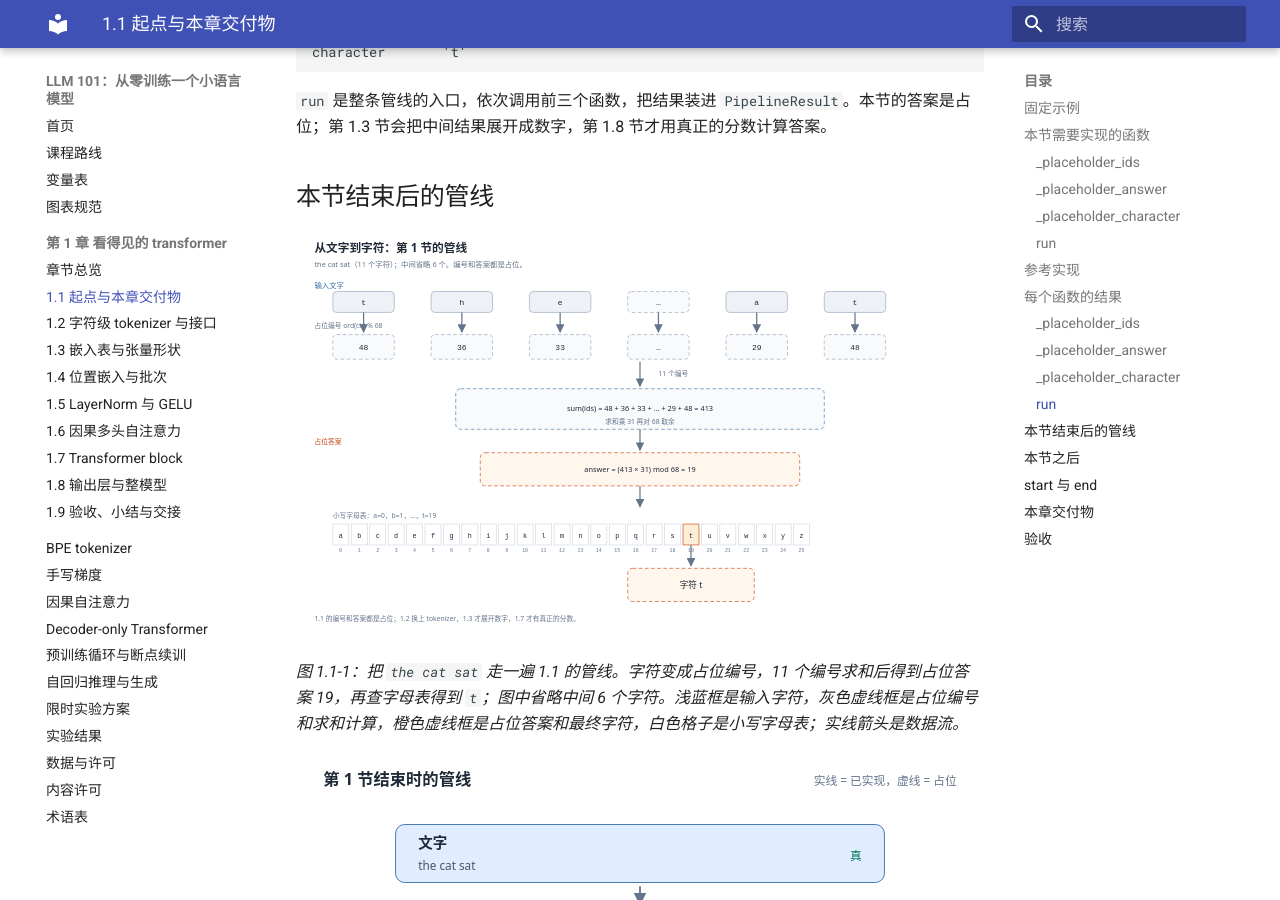
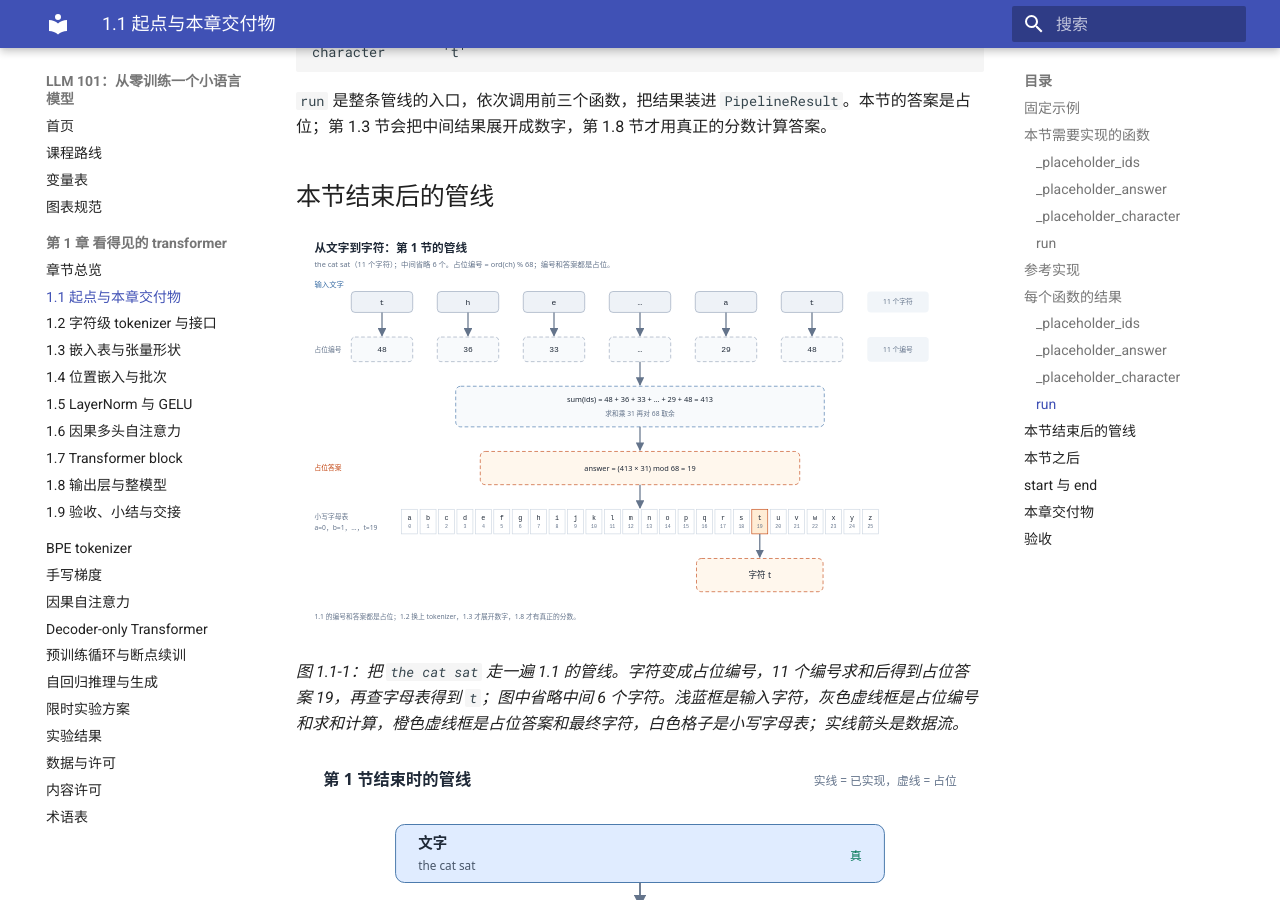
Before and after one commit to tigersoldier/llm-101, an MkDocs documentation site: the page built from docs/course/ch01/1.1.md, in a window 1280 px wide and 900 px high, scrolled down 4584 px. Built offline with MkDocs 1.6.1 and Material for MkDocs 9.7.7, drawn with Linux system fonts in a browser that asks for light colours.

Commit message:
Fix section 1.1 figure layout and cache queries
- Put the 7-slot character/id row, ellipsis, and downstream chain on x=560; add row-total chips so the input row is centered and margins are symmetric.
- Move the placeholder-id label into the left gutter and keep ord(ch) % 68 in the subtitle.
- Start every arrow tail on its source edge and end heads 2px above targets; equalize all inter-stage arrow lengths.
- Balance the two-line sum box margins; put the alphabet label in its own band; keep indices inside cells so the arrow does not cross 19.
- End architecture-1 arrows on the box edge and 2px above the next box.
- Bump both section 1.1 image references to ?v=1.

```diff
--- a/docs/course/ch01/1.1.md
+++ b/docs/course/ch01/1.1.md
@@ -211,11 +211,11 @@ character       't'
 
 ## 本节结束后的管线
 
-![第 1 节的数据流：字符、占位编号、求和、占位答案、字母表、字符](../../assets/ch01/01-pipeline.svg)
+![第 1 节的数据流：字符、占位编号、求和、占位答案、字母表、字符](../../assets/ch01/01-pipeline.svg?v=1)
 
 *图 1.1-1：把 `the cat sat` 走一遍 1.1 的管线。字符变成占位编号，11 个编号求和后得到占位答案 19，再查字母表得到 `t`；图中省略中间 6 个字符。浅蓝框是输入字符，灰色虚线框是占位编号和求和计算，橙色虚线框是占位答案和最终字符，白色格子是小写字母表；实线箭头是数据流。*
 
-![第 1 节结束时的管线：文字、编号、答案](../../assets/ch01/architecture-1.svg)
+![第 1 节结束时的管线：文字、编号、答案](../../assets/ch01/architecture-1.svg?v=1)
 
 *图 1.1-2：第 1 节结束时的管线。只有文字、编号、答案三步；实线是已实现，虚线是占位。*
 
```
Also changed, not shown: docs/assets/ch01/01-pipeline.svg, docs/assets/ch01/architecture-1.svg.
